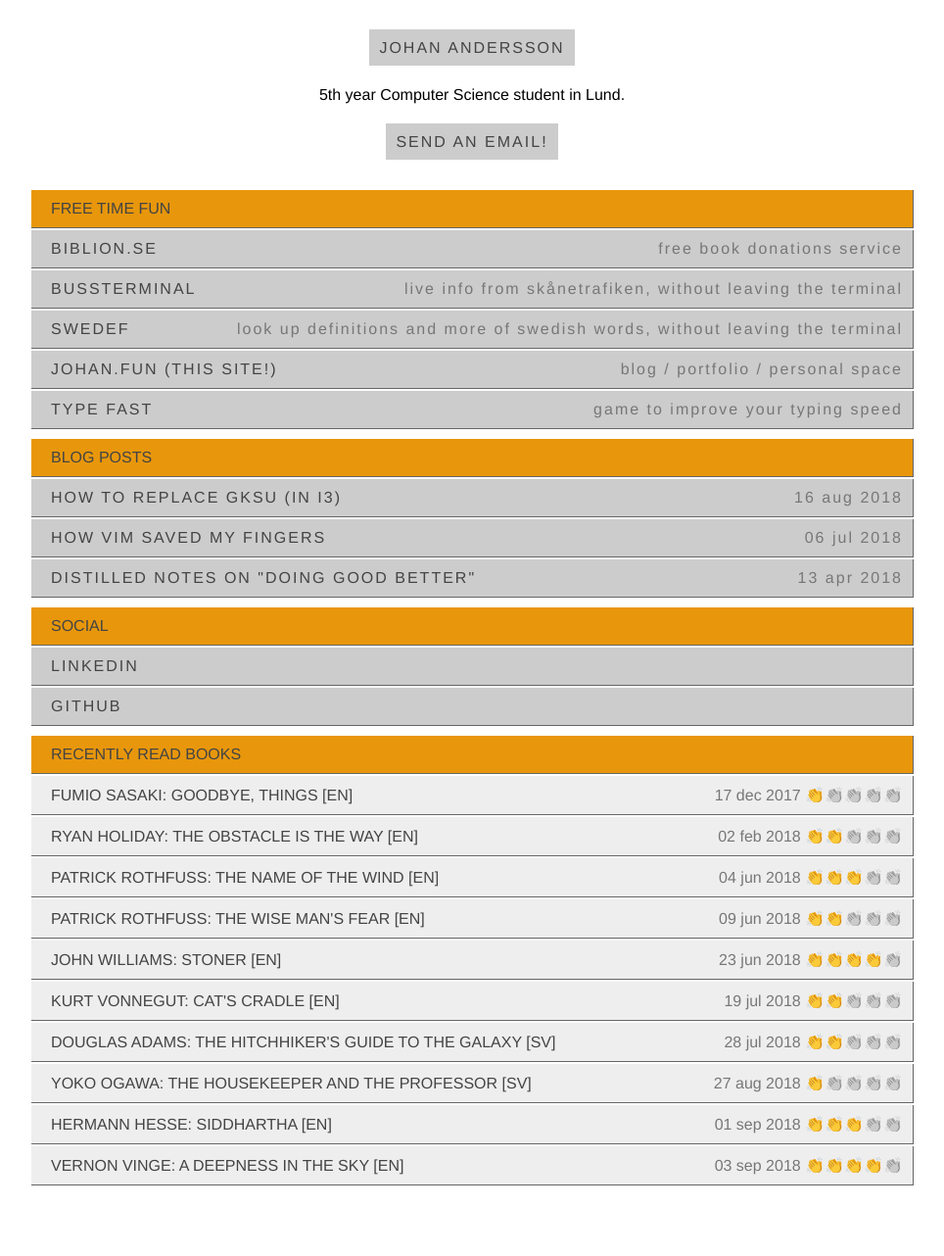
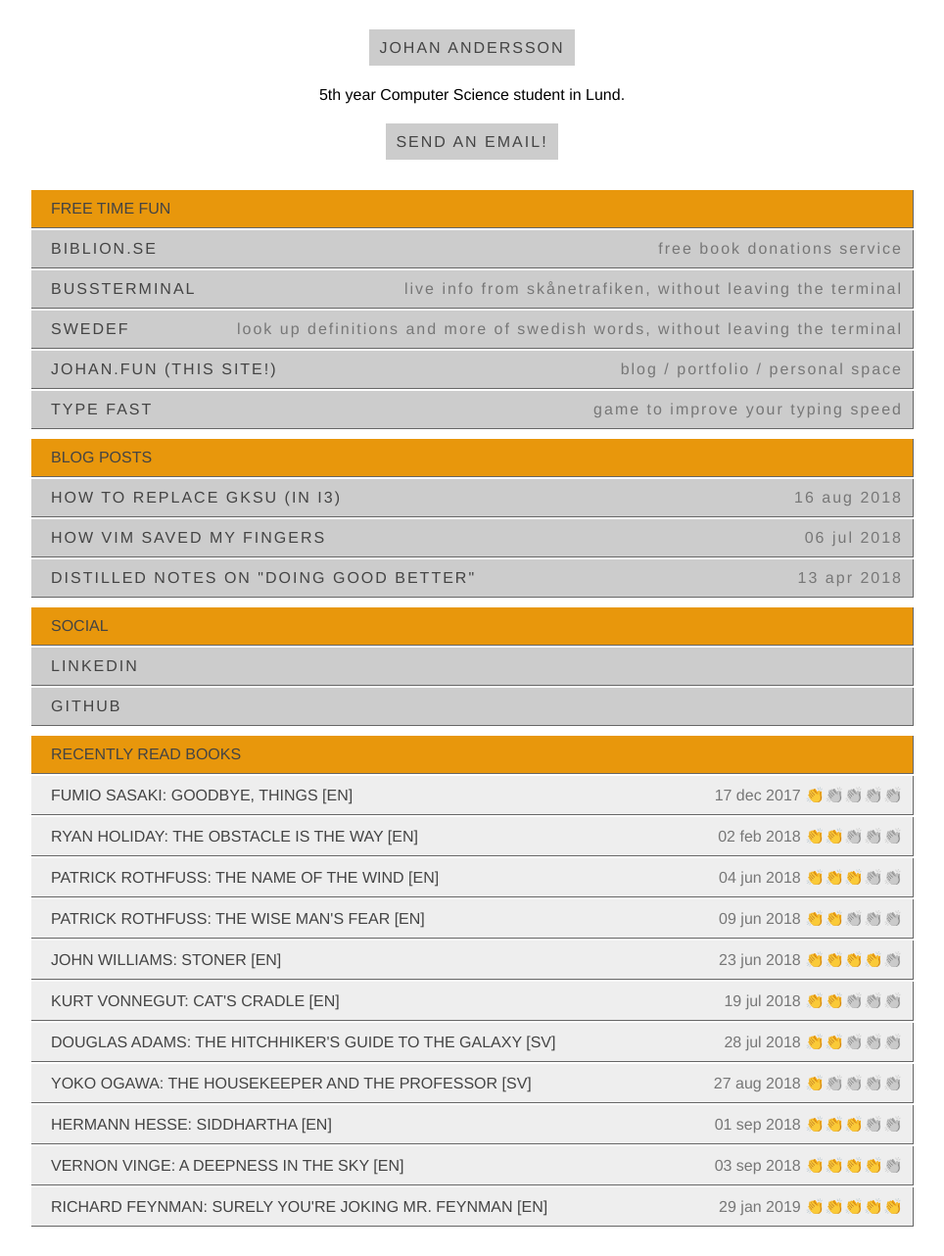
Before and after one commit to johan-andersson01/johan-andersson01.github.io, a Jekyll site: the page built from index.html, in a window 1280 px wide. Shown: the whole page at 98% size, without its empty margins (158-1122 px from the left). Built offline with Jekyll 4.4.1, drawn with Linux system fonts in a browser that asks for light colours; before the commit the page ends 1240 px from its top, so only the background shows below that.

Commit message:
add book

```diff
--- a/_data/books.yml
+++ b/_data/books.yml
@@ -59,3 +59,9 @@
   date: 2018-09-03
   rating: 4
   lang: "en"
+- jokingfeynman:
+  title: "Surely You're Joking Mr. Feynman"
+  author: "Richard Feynman"
+  date: 2019-01-29
+  rating: 5
+  lang: "en"
```
